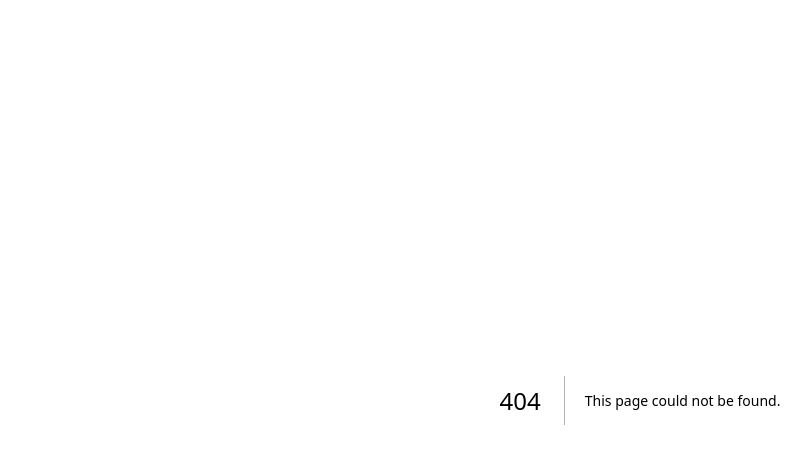
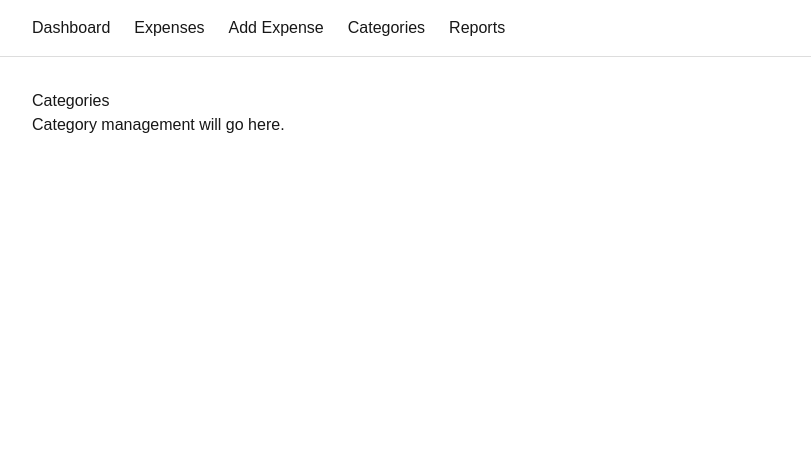
Before and after one commit to shraddhachavan1504/expense-tracker-app, a Next.js app: page /categories in a window 1280 px wide. Before the commit this address had no page. Shown: the top 464 px of the page, without its empty margins (0-811 px from the left). Built offline with nearby package versions, Linux system fonts and the light colour scheme.

Commit message:
Initial commit: FE-04 skeleton with routes and nav

```diff
--- /dev/null
+++ b/src/app/categories/page.js
@@ -0,0 +1,8 @@
+export default function CategoriesPage() {
+  return (
+    <main style={{ padding: "2rem" }}>
+      <h1>Categories</h1>
+      <p>Category management will go here.</p>
+    </main>
+  );
+}
--- /dev/null
+++ b/src/app/expenses/new/page.js
@@ -0,0 +1,8 @@
+export default function AddExpensePage() {
+  return (
+    <main style={{ padding: "2rem" }}>
+      <h1>Add Expense</h1>
+      <p>Expense form will go here.</p>
+    </main>
+  );
+}
--- /dev/null
+++ b/src/app/expenses/page.js
@@ -0,0 +1,8 @@
+export default function ExpensesPage() {
+  return (
+    <main style={{ padding: "2rem" }}>
+      <h1>Expenses</h1>
+      <p>List of all expenses will go here.</p>
+    </main>
+  );
+}
--- a/src/app/layout.js
+++ b/src/app/layout.js
@@ -1,28 +1,23 @@
-import { Geist, Geist_Mono } from "next/font/google";
 import "./globals.css";
 
-const geistSans = Geist({
-  variable: "--font-geist-sans",
-  subsets: ["latin"],
-});
-
-const geistMono = Geist_Mono({
-  variable: "--font-geist-mono",
-  subsets: ["latin"],
-});
-
 export const metadata = {
-  title: "Create Next App",
-  description: "Generated by create next app",
+  title: "Expense Tracker",
+  description: "Track your expenses",
 };
 
 export default function RootLayout({ children }) {
   return (
-    <html
-      lang="en"
-      className={`${geistSans.variable} ${geistMono.variable} h-full antialiased`}
-    >
-      <body className="min-h-full flex flex-col">{children}</body>
+    <html lang="en">
+      <body>
+        <nav style={{ display: "flex", gap: "1.5rem", padding: "1rem 2rem", borderBottom: "1px solid #ddd" }}>
+          <a href="/">Dashboard</a>
+          <a href="/expenses">Expenses</a>
+          <a href="/expenses/new">Add Expense</a>
+          <a href="/categories">Categories</a>
+          <a href="/reports">Reports</a>
+        </nav>
+        {children}
+      </body>
     </html>
   );
 }
--- a/src/app/page.js
+++ b/src/app/page.js
@@ -1,65 +1,8 @@
-import Image from "next/image";
-
 export default function Home() {
   return (
-    <div className="flex flex-col flex-1 items-center justify-center bg-zinc-50 font-sans dark:bg-black">
-      <main className="flex flex-1 w-full max-w-3xl flex-col items-center justify-between py-32 px-16 bg-white dark:bg-black sm:items-start">
-        <Image
-          className="dark:invert"
-          src="/next.svg"
-          alt="Next.js logo"
-          width={100}
-          height={20}
-          priority
-        />
-        <div className="flex flex-col items-center gap-6 text-center sm:items-start sm:text-left">
-          <h1 className="max-w-xs text-3xl font-semibold leading-10 tracking-tight text-black dark:text-zinc-50">
-            To get started, edit the page.js file.
-          </h1>
-          <p className="max-w-md text-lg leading-8 text-zinc-600 dark:text-zinc-400">
-            Looking for a starting point or more instructions? Head over to{" "}
-            <a
-              href="https://vercel.com/templates?framework=next.js&utm_source=create-next-app&utm_medium=appdir-template-tw&utm_campaign=create-next-app"
-              className="font-medium text-zinc-950 dark:text-zinc-50"
-            >
-              Templates
-            </a>{" "}
-            or the{" "}
-            <a
-              href="https://nextjs.org/learn?utm_source=create-next-app&utm_medium=appdir-template-tw&utm_campaign=create-next-app"
-              className="font-medium text-zinc-950 dark:text-zinc-50"
-            >
-              Learning
-            </a>{" "}
-            center.
-          </p>
-        </div>
-        <div className="flex flex-col gap-4 text-base font-medium sm:flex-row">
-          <a
-            className="flex h-12 w-full items-center justify-center gap-2 rounded-full bg-foreground px-5 text-background transition-colors hover:bg-[#383838] dark:hover:bg-[#ccc] md:w-[158px]"
-            href="https://vercel.com/new?utm_source=create-next-app&utm_medium=appdir-template-tw&utm_campaign=create-next-app"
-            target="_blank"
-            rel="noopener noreferrer"
-          >
-            <Image
-              className="dark:invert"
-              src="/vercel.svg"
-              alt="Vercel logomark"
-              width={16}
-              height={16}
-            />
-            Deploy Now
-          </a>
-          <a
-            className="flex h-12 w-full items-center justify-center rounded-full border border-solid border-black/[.08] px-5 transition-colors hover:border-transparent hover:bg-black/[.04] dark:border-white/[.145] dark:hover:bg-[#1a1a1a] md:w-[158px]"
-            href="https://nextjs.org/docs?utm_source=create-next-app&utm_medium=appdir-template-tw&utm_campaign=create-next-app"
-            target="_blank"
-            rel="noopener noreferrer"
-          >
-            Documentation
-          </a>
-        </div>
-      </main>
-    </div>
+    <main style={{ padding: "2rem" }}>
+      <h1>Dashboard</h1>
+      <p>Expense summary will go here.</p>
+    </main>
   );
 }
--- /dev/null
+++ b/src/app/reports/page.js
@@ -0,0 +1,8 @@
+export default function ReportsPage() {
+  return (
+    <main style={{ padding: "2rem" }}>
+      <h1>Reports</h1>
+      <p>Spending reports and charts will go here.</p>
+    </main>
+  );
+}
```
